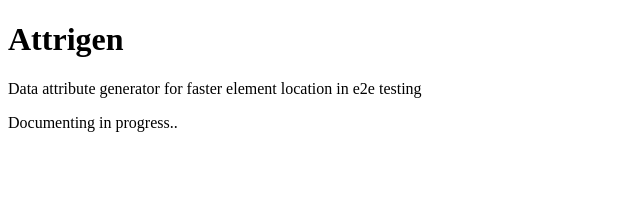
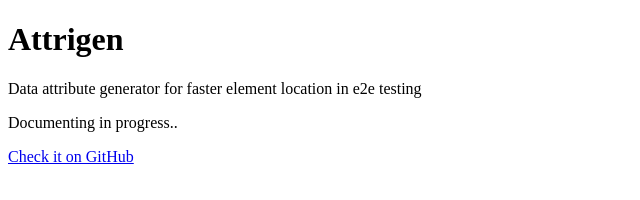
Before and after one commit to danijelmitrovic/opensource.danijel.net, a plain HTML site: page attrigen/index.html in a window 1280 px wide. Shown: the whole page, without its empty margins (0-640 px from the left). Drawn offline with Linux system fonts and the light colour scheme.

Commit message:
Github link added for attrigen

```diff
--- a/attrigen/index.html
+++ b/attrigen/index.html
@@ -11,5 +11,6 @@
     <h1>Attrigen</h1>
     <p>Data attribute generator for faster element location in e2e testing</p>
     <p>Documenting in progress..</p>
+    <a href="https://github.com/danijelmitrovic/attrigen">Check it on GitHub</a>
   </body>
 </html>
```
